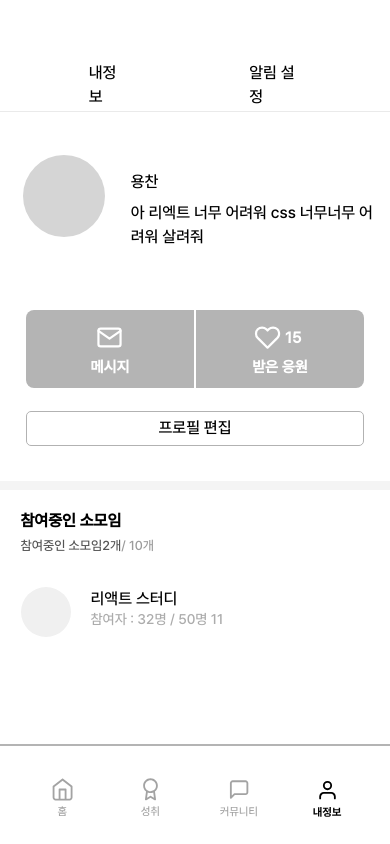
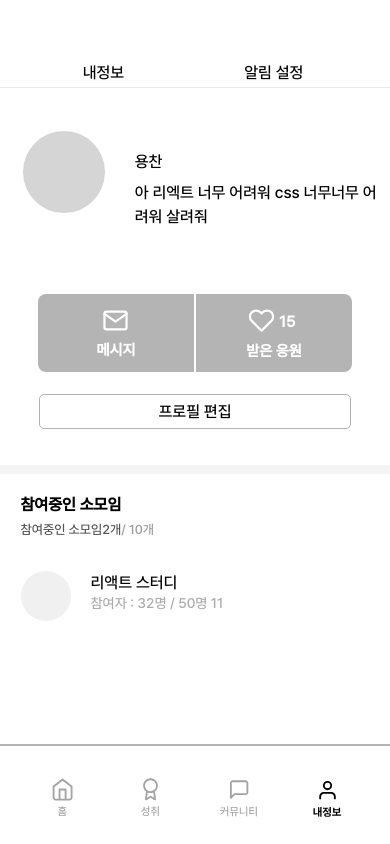
Before and after one commit to GDSC-CheckMate/GOFE_FrontEnd, a React (Create React App) app: page /mypage in a window 390 px wide. Built offline with nearby package versions, Linux system fonts and the light colour scheme; no server answers.

Commit message:
#30- 커뮤 홈 작업 및 반응형 적용
laout.scss에 스크롤바 없애는 작업 추가, 소모임 컴포넌트로 따로 뻄,

```diff
--- a/src/page/community/components/CommunityHomePage.jsx
+++ b/src/page/community/components/CommunityHomePage.jsx
@@ -2,13 +2,25 @@ import React from "react";
 import CommunityHeader from "./CommunityHeader";
 import CommunityProfilesList from "./CommunityProfilesList";
 import CommunitySearch from "./CommunitySearch";
+import CommunityMadeGroup from "./CommunityMadeGroup";
+import { useNavigate } from "react-router-dom";
 
 const CommunityHomePage = () => {
+  const navigate = useNavigate();
   return (
     <div>
       <CommunityHeader />
       <CommunityProfilesList />
       <CommunitySearch />
+      <div className="community-home-subheader">
+        <span className="community-home-subheader-title">인기 키워드</span>
+        <button
+          className="community-home-create-group"
+          onClick={() => navigate("/creategroup")}
+        >
+          + 소모임 개설
+        </button>
+      </div>
     </div>
   );
 };
--- /dev/null
+++ b/src/page/community/components/CommunityMadeGroup.jsx
@@ -0,0 +1,21 @@
+import React from "react";
+import { useNavigate } from "react-router-dom";
+
+const CommunityMadeGroup = () => {
+  const navigate = useNavigate();
+  return (
+    <div>
+      <div className="community-subheader">
+        <span className="subheader-title">참여중인 소모임</span>
+        <button
+          className="create-group"
+          onClick={() => navigate("/creategroup")}
+        >
+          + 소모임 개설
+        </button>
+      </div>
+    </div>
+  );
+};
+
+export default CommunityMadeGroup;
--- a/src/page/community/components/CommunityMainPage.jsx
+++ b/src/page/community/components/CommunityMainPage.jsx
@@ -4,23 +4,15 @@ import CommunityItem from "./CommunityItem";
 // import "../../scss/page/_community.scss"
 import { CommunityContext } from "./CommunityProvider";
 import CommunityHeader from "./CommunityHeader";
+import CommunityMadeGroup from "./CommunityMadeGroup";
 
 const CommunityMainPage = () => {
   const { groups } = useContext(CommunityContext);
-  const navigate = useNavigate();
 
   return (
     <div className="community-page">
       <CommunityHeader />
-      <div className="community-subheader">
-        <span className="subheader-title">참여중인 소모임</span>
-        <button
-          className="create-group"
-          onClick={() => navigate("/creategroup")}
-        >
-          + 소모임 개설
-        </button>
-      </div>
+      <CommunityMadeGroup />
       <div className="group-list">
         {groups.length > 0 ? (
           groups.map((group) => <CommunityItem key={group.id} group={group} />)
--- a/src/page/community/components/CommunitySearch.jsx
+++ b/src/page/community/components/CommunitySearch.jsx
@@ -7,6 +7,7 @@ import { ReactComponent as Activesearch } from "../../../assets/community/Active
 import { ReactComponent as Search } from "../../../assets/community/Search.svg";
 
 import { useLocation, useNavigate } from "react-router-dom";
+import CommunityMadeGroup from "./CommunityMadeGroup";
 
 const CommunitySearch = () => {
   const location = useLocation();
@@ -23,6 +24,11 @@ const CommunitySearch = () => {
         {path === "/" ? <ActiveVector /> : <Vector />}
       </div>
       <div className="community-search-command-box">
+        <input
+          type="text"
+          className="community-search-input"
+          placeholder="어떤 스터디를 찾으세요? #키워드 입력"
+        />
         <div
           className="community-search-command-button"
           onClick={() => navigate("/")}
--- a/src/page/mypage/index.jsx
+++ b/src/page/mypage/index.jsx
@@ -4,7 +4,7 @@ import ShowMypage from "./components/ShowMypage";
 
 const Mypage = () => {
   return (
-    <div>
+    <div className="mypage-main-box-all">
       <ShowMypage />
     </div>
   );
--- a/src/scss/components/_layout.scss
+++ b/src/scss/components/_layout.scss
@@ -1,7 +1,13 @@
 .content-container {
-    position: absolute;
-    top: 0;
-    width: 100%;
-    height: calc(100vh - 100px);
-    overflow-y: auto;
+  position: absolute;
+  top: 0;
+  width: 100%;
+  height: calc(100vh - 100px);
+  overflow-y: auto;
+  scrollbar-width: none;
+  -ms-overflow-style: none;
 }
+
+.content-container::-webkit-scrollbar {
+  display: none;
+}
--- a/src/scss/page/_community.scss
+++ b/src/scss/page/_community.scss
@@ -10,6 +10,10 @@
   align-items: flex-start;
   gap: 7.5rem;
   justify-content: center;
+  @media screen and (max-width: 360px) {
+    gap: 60%;
+    align-items: center;
+  }
 }
 .community-header {
   display: flex;
@@ -118,8 +122,9 @@
   flex-shrink: 0;
 }
 .community-search-command-box {
+  position: relative;
   display: flex;
-  width: 16.875rem;
+  width: 80%;
   height: 2.5rem;
   padding: 0.625rem 0.9375rem;
   align-items: center;
@@ -129,12 +134,50 @@
   border: 0.0625rem solid var(--calendar_-date_text, #cdcdcd);
   margin: 0.3125rem 0rem 0rem 0.375rem;
 }
+.community-search-input {
+  width: 100%;
+  border: none;
+  outline: none;
+  padding: 0 1rem;
+  font-size: 0.8rem;
+  border-radius: 3.125rem;
+}
 .community-search-command-button {
+  position: absolute;
+  right: 0.625rem;
   width: 1.25rem;
   height: 1.25rem;
-  flex-shrink: 0;
-  float: right;
+  display: flex;
+  align-items: center;
+  justify-content: center;
 }
+.community-home-made-group {
+  display: block;
+}
+.community-home-subheader {
+  display: flex;
+  justify-content: space-between;
+  align-items: center;
+  margin-bottom: 16px;
+  padding: 10px 16px;
+}
+
+.community-home-subheader-title {
+  font-size: 18px;
+  font-weight: bold;
+}
+
+.community-home-create-group {
+  color: #000;
+  font-family: Pretendard;
+  font-size: 13px;
+  font-style: normal;
+  font-weight: 500;
+  line-height: normal;
+  cursor: pointer;
+  font-size: 16px;
+}
+
 .tabs {
   display: flex;
   width: 100%;
--- a/src/scss/page/_mypage.scss
+++ b/src/scss/page/_mypage.scss
@@ -1,11 +1,18 @@
 .mypage {
-  padding: 61px 83px 2px 88.64px;
+  padding: 3.8125rem 20% 0.125rem 19%;
 }
+
 .mypage-root {
   display: flex;
   align-items: flex-start;
-  gap: 120px;
+  gap: 7.5rem;
   justify-content: center;
+  margin: auto;
+
+  @media screen and (max-width: 360px) {
+    gap: 48%;
+    align-items: center;
+  }
 }
 
 .mypage-root-line {
@@ -42,27 +49,30 @@
 
 .mypage-profile {
   display: flex;
+  width: 100%;
 }
 .mypage-profile-picture {
-  width: 81.74px;
-  height: 81.74px;
-  margin: 43.43px 25.63px 0px 23.41px;
+  width: 5.1087rem;
+  height: 5.1087rem;
+  margin: 2.7144rem 1.6019rem 0rem 1.4631rem;
   flex-shrink: 0;
-  border-radius: 60.548px;
+  border-radius: 3.7843rem;
   background: #d5d5d5;
 }
 .mypage-profile-name {
-  width: Fixed 28px;
-  height: Fixed 19px;
-  margin: 58.28px 0px 0px;
+  width: Fixed 1.75rem;
+  height: Fixed 1.1875rem;
+  margin: 3.6425rem 0px 0px;
 }
 .mypage-profile-content {
-  width: 244.854px;
-  margin: 7.02px 0px 0px;
+  width: 100%;
+  margin: 0.4387rem 0px 0px;
   display: block;
 }
 .mypage-profile-box {
   display: block;
+  width: 100%;
+  padding: 1%;
 }
 .mypage-profile-appeal-all {
   display: flex;
@@ -72,12 +82,12 @@
   width: 88.613px;
   flex-direction: column;
   align-items: center;
-  gap: 7px;
+  gap: 0.4375rem;
   flex-shrink: 0;
-  margin: 13.24px 39.64px 13.24px 39.64px;
+  margin: 0.8275rem auto 0.8275rem;
 }
 .mypage-profile-appeal-mail {
-  width: 168px;
+  width: 40%;
   height: 78px;
   flex-shrink: 0;
   border-radius: 8px 0px 0px 8px;
@@ -99,7 +109,7 @@
   align-items: center;
   gap: 7px;
   flex-shrink: 0;
-  margin: 13.24px 39.64px 13.24px 39.64px;
+  margin: 13.24px auto 13.24px;
 }
 .mypage-profile-appeal-like-icon-box-num {
   display: flex;
@@ -115,7 +125,7 @@
   margin: 4.26px 0px 4.26px 4px;
 }
 .mypage-profile-appeal-like {
-  width: 168px;
+  width: 40%;
   height: 78px;
   flex-shrink: 0;
   border-radius: 0px 8px 8px 0px;
@@ -133,7 +143,7 @@
 }
 .mypage-profile-edit {
   display: flex;
-  width: 338px;
+  width: 80%;
   height: 35px;
   padding: 10px;
   justify-content: center;
@@ -145,11 +155,11 @@
   margin: 22.07px auto 0px;
 }
 .mypage-divide-line {
-  width: 430px;
-  height: 9px;
+  width: 100%;
+  height: 0.5625rem;
   flex-shrink: 0;
   background: #f4f4f4;
-  margin: 35.93px auto 0px auto;
+  margin: 2.2456rem auto 0rem auto;
 }
 .mypage-community-section {
   display: flex;
```
